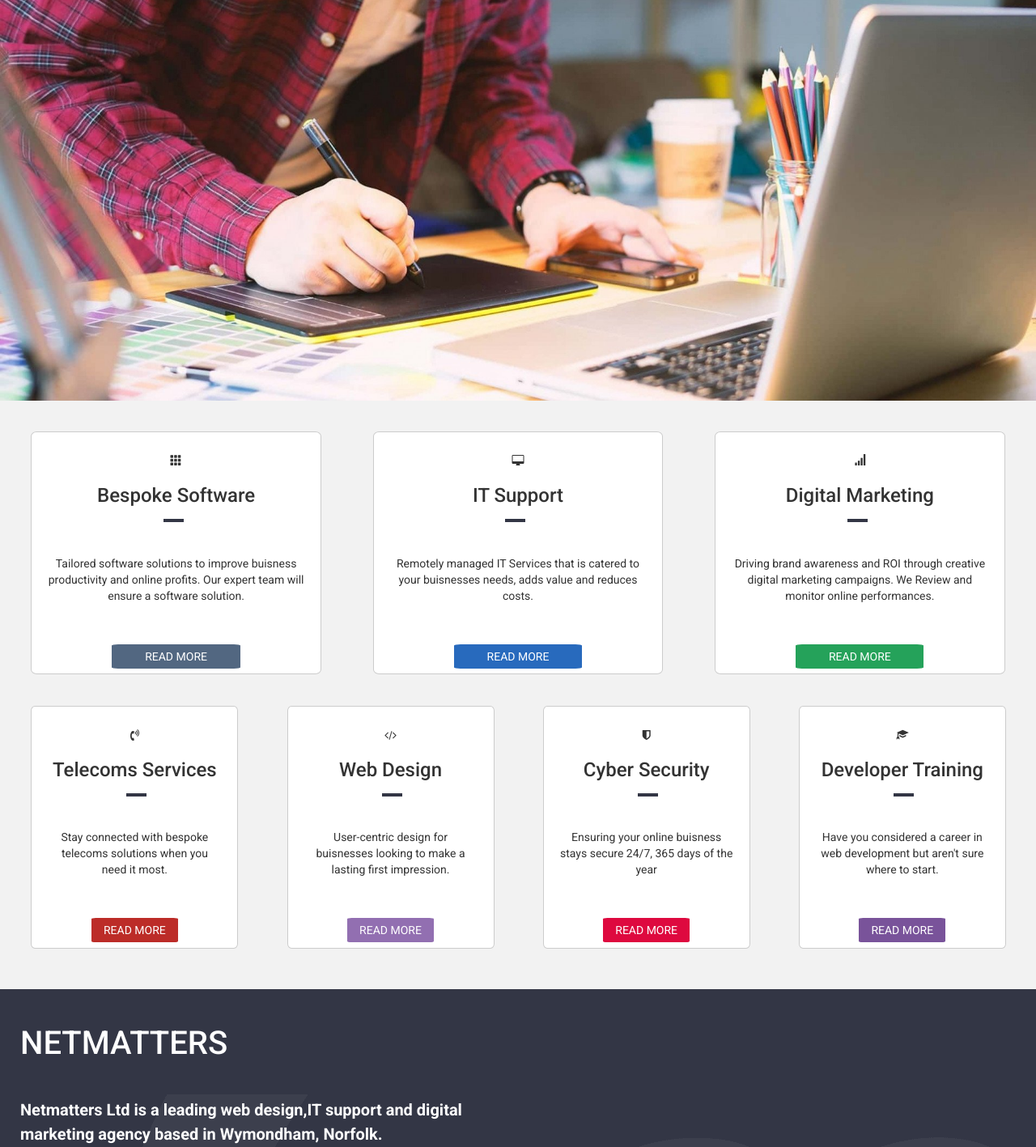
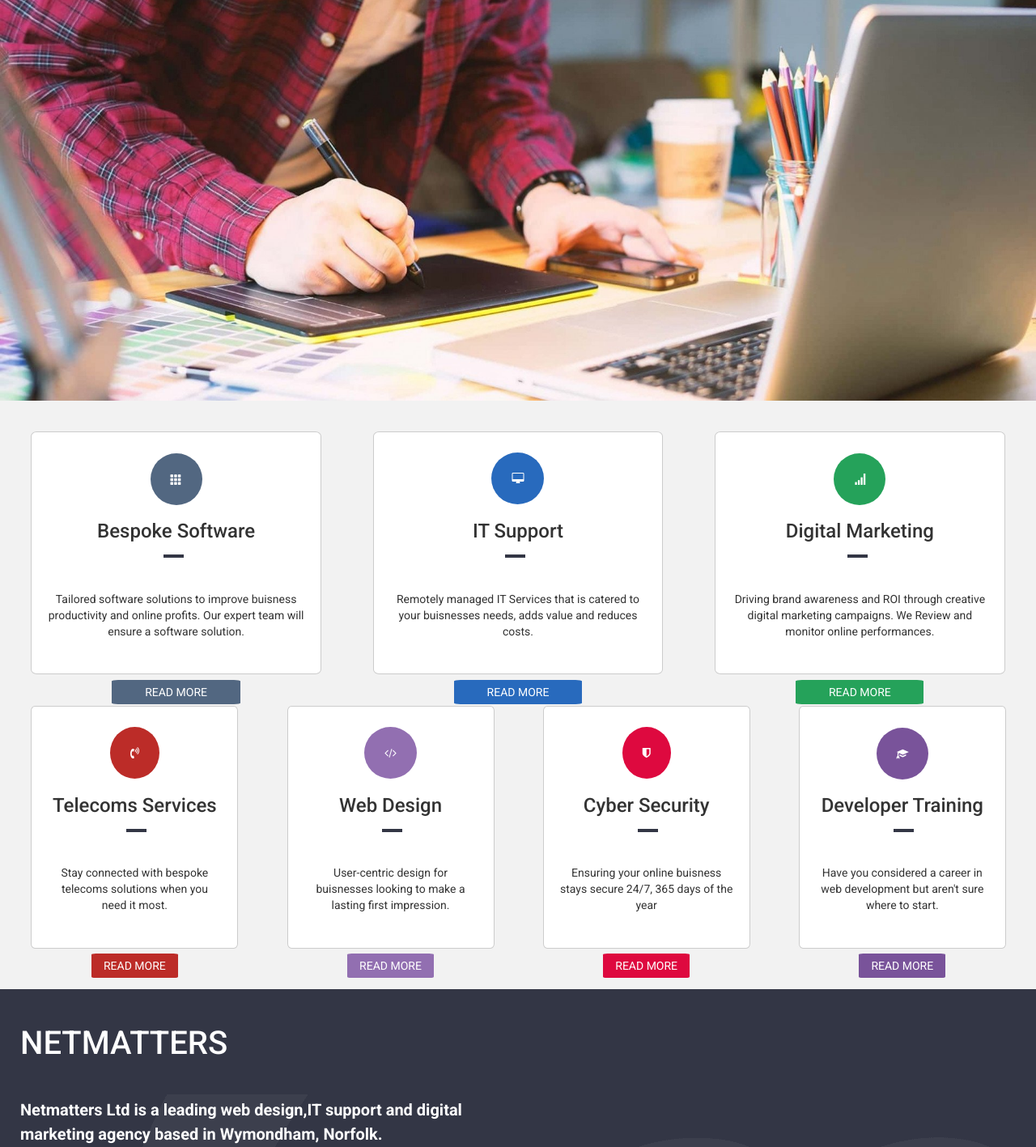
Before and after one commit to David-Every/Html-Css-Javascript-PHP-Reflection, a PHP site: page /html/index.html in a window 1280 px wide. Shown: the part 211-1628 px from the top of the page at 81% size. Run offline with PHP 8.4, Linux system fonts and the light colour scheme.

Commit message:
Fixes issue with service cards icons not colouring

```diff
--- a/html/index.html
+++ b/html/index.html
@@ -148,7 +148,7 @@
                 <div class = "card service card-nav-bs ">
 
                     <div class = "service-icon"></div>
-                    <i class ="glyphicon glyphicon-th"></i>
+                    <i class ="glyphicon glyphicon-th card-icon"></i>
                     <!-- <img class ="service-icon" src ="../img/Icons/nav-Icons/apps.svg"> -->
                     <h3 class = "c-title" >Bespoke Software</h3>
                     <p>
@@ -162,7 +162,7 @@
 
                 <div class = "card service card-nav-it ">
                     <!-- <img class ="service-icon" src = "../img/Icons/nav-Icons/monitor.svg"> -->
-                    <i class = "fa fa-desktop"></i>
+                    <i class = "fa fa-desktop card-icon"></i>
                     <h3 class = "c-title" >IT support</h3>
                     <p>Remotely managed IT Services that is catered
                         to your buisnesses needs, adds value and
@@ -173,7 +173,7 @@
 
                 <div class = "card service card-nav-mk ">
                     <!-- <img class ="service-icon" src = "../img/Icons/nav-Icons/bar-chart.svg"> -->
-                    <i class = "glyphicon glyphicon-signal" ></i>
+                    <i class = "glyphicon glyphicon-signal card-icon" ></i>
                     <h3 class = "c-title" >Digital Marketing</h3>
                     <p>
                         Driving brand awareness and ROI through
@@ -184,8 +184,8 @@
                 </div>
             </div>
             <div class = "row-2">
-               <div class = "card service card-nav-tc">
-                    <i class ="fa fa-volume-control-phone"></i>
+               <div class = "card service card-nav-tc ">
+                    <i class ="fa fa-volume-control-phone card-icon"></i>
                     <h3 class = "c-title" >Telecoms Services</h3>
                     <p>
                     Stay connected with bespoke telecoms solutions
@@ -196,7 +196,7 @@
 
                  <div class = "card service card-nav-web ">
                     <!-- <img class ="service-icon" src = "../img/Icons/nav-Icons/code.svg"> -->
-                    <i class = "fa fa-code"> </i>
+                    <i class = "fa fa-code card-icon"> </i>
                     <h3 class = "c-title" >web design</h3>
                     <p>
                         User-centric design for buisnesses looking to
@@ -207,7 +207,7 @@
 
                 <div class = "card service card-nav-cs ">
                     <!-- <img class ="service-icon" src = "../img/Icons/nav-Icons/security-shield.svg">  -->
-                    <i class = "fa fa-shield"> </i>
+                    <i class = "fa fa-shield card-icon"> </i>
                     <h3 class = "c-title" > cyber security</h3>
                     <p>Ensuring your online buisness stays secure 24/7,
                         365 days of the year
@@ -217,7 +217,7 @@
 
                 <div class = "card service card-nav-dt ">
                     <!-- <img class ="service-icon" src = "../img/Icons/nav-Icons/college.svg">  -->
-                    <i class = "glyphicon glyphicon-education"></i>
+                    <i class = "glyphicon glyphicon-education card-icon"></i>
                     <h3 class = "c-title" >Developer Training</h3>
                     <p> Have you considered a career in web development
                         but aren't sure where to start.
--- a/scss/_card-colouring.scss
+++ b/scss/_card-colouring.scss
@@ -1,3 +1,6 @@
+// This code  creates code blocks for the service cards and adjusts the colours when hovered over
+//for each service card
+
 $service-colors:('web' $nm-web, 'it' $nm-it, 'tc' $nm-tc, 'bs' $nm-bs, 'mk' $nm-marketing, 'cs' $nm-security, 'dt' $nm-training);
 /*Creates a block of code that colours the backgtound*/
 @each $name, $color in $service-colors{
@@ -8,11 +11,15 @@ $service-colors:('web' $nm-web, 'it' $nm-it, 'tc' $nm-tc, 'bs' $nm-bs, 'mk' $nm-
         //and applies a background colour to it
     }
 
-    //Read me icons
+    //Read me /icon colouring
     .card-nav-#{$name}{
         //Default
         background-color: $nm-primary;
         .rm-#{$name}{
+            background-color: $color; //Sets color of read me to the current colour the loop is setting
+            color:$nm-primary;
+        }
+        .card-icon{
             background-color: $color;
             color:$nm-primary;
         }
@@ -20,6 +27,10 @@ $service-colors:('web' $nm-web, 'it' $nm-it, 'tc' $nm-tc, 'bs' $nm-bs, 'mk' $nm-
         &:hover{
             background-color:$color;
             color:$nm-primary;
+            .card-icon{
+                background-color: $nm-primary;
+                color:$color;
+            }
 
             .rm-#{$name}{
                 //padding-top: 100px;
--- a/scss/_colours.scss
+++ b/scss/_colours.scss
@@ -18,6 +18,7 @@ $facebook-hover: #3b5998;
 $twitter-hover: #00ACEE;
 $linkedin-hover: #0077B5;
 
+//sets the background colour for these parent classes
 .footer-web-design,
 .footer-icons,
 .card-nav,
--- a/scss/_media-queries.scss
+++ b/scss/_media-queries.scss
@@ -1,4 +1,8 @@
 // || MEDIA QUERIES || //
+/* breakpoint variables*/
+$break-sm: 768px;
+$break-m: 769px; //992px
+$break-lg: 1260px; //1000
 
  //Small
 
--- a/scss/_services-card.scss
+++ b/scss/_services-card.scss
@@ -1,3 +1,4 @@
+
 .card-nav{
     padding-bottom:50px;
     .row-1{  //Parent of row 1
@@ -85,3 +86,8 @@
             margin-top:3%;
         }
     }
+
+    .card-icon{ // selects nav icon
+        padding: 25px;
+        border-radius: 100%;
+    }
--- a/scss/_variables.scss
+++ b/scss/_variables.scss
@@ -5,24 +5,17 @@ $linkedin: 'li' url("../img/Icons/social-media-icons/linkedin-svgrepo-com.svg")
 
 $social-media: $facebook, $twitter, $linkedin;
 
+//cycles through each social media variable and sets the default colour and what colour
+//they will be when hovered over.
 @each $name, $social, $color in $social-media{
     .social-#{$name}{
         background:darken($nm-secondary, 7%) $social no-repeat center;
         background-size: 25%;
         padding:20px 50px;
-        /*fill svg to $color*/
 
         &:hover{
             background-color: $color;
-            /*fill svg to white*/
         }
     }
 
 }
-
-/* breakpoint variables*/
-// $break-xs:575px;
-// $break-sm: 576px;
-$break-sm: 768px;
-$break-m: 769px; //992px
-$break-lg: 1260px; //1000
--- a/scss/style.css
+++ b/scss/style.css
@@ -427,6 +466,11 @@ footer .buisness-info a:hover {
   }
 }
 
+.card-icon {
+  padding: 25px;
+  border-radius: 100%;
+}
+
 .nav-bar {
   display: -webkit-box;
   display: -ms-flexbox;
@@ -530,9 +574,19 @@ footer .buisness-info a:hover {
   color: #fff;
 }
 
+.card-nav-web .card-icon {
+  background-color: #926fb1;
+  color: #fff;
+}
+
 .card-nav-web:hover {
   background-color: #926fb1;
   color: #fff;
+}
+
+.card-nav-web:hover .card-icon {
+  background-color: #fff;
+  color: #926fb1;
 }
 
 .card-nav-web:hover .rm-web {
@@ -553,9 +607,19 @@ footer .buisness-info a:hover {
   color: #fff;
 }
 
+.card-nav-it .card-icon {
+  background-color: #286ABD;
+  color: #fff;
+}
+
 .card-nav-it:hover {
   background-color: #286ABD;
   color: #fff;
+}
+
+.card-nav-it:hover .card-icon {
+  background-color: #fff;
+  color: #286ABD;
 }
 
 .card-nav-it:hover .rm-it {
@@ -576,9 +640,19 @@ footer .buisness-info a:hover {
   color: #fff;
 }
 
+.card-nav-tc .card-icon {
+  background-color: #BC2C28;
+  color: #fff;
+}
+
 .card-nav-tc:hover {
   background-color: #BC2C28;
   color: #fff;
+}
+
+.card-nav-tc:hover .card-icon {
+  background-color: #fff;
+  color: #BC2C28;
 }
 
 .card-nav-tc:hover .rm-tc {
@@ -599,9 +673,19 @@ footer .buisness-info a:hover {
   color: #fff;
 }
 
+.card-nav-bs .card-icon {
+  background-color: #526781;
+  color: #fff;
+}
+
 .card-nav-bs:hover {
   background-color: #526781;
   color: #fff;
+}
+
+.card-nav-bs:hover .card-icon {
+  background-color: #fff;
+  color: #526781;
 }
 
 .card-nav-bs:hover .rm-bs {
@@ -622,9 +706,19 @@ footer .buisness-info a:hover {
   color: #fff;
 }
 
+.card-nav-mk .card-icon {
+  background-color: #25A25A;
+  color: #fff;
+}
+
 .card-nav-mk:hover {
   background-color: #25A25A;
   color: #fff;
+}
+
+.card-nav-mk:hover .card-icon {
+  background-color: #fff;
+  color: #25A25A;
 }
 
 .card-nav-mk:hover .rm-mk {
@@ -645,9 +739,19 @@ footer .buisness-info a:hover {
   color: #fff;
 }
 
+.card-nav-cs .card-icon {
+  background-color: #DE093F;
+  color: #fff;
+}
+
 .card-nav-cs:hover {
   background-color: #DE093F;
   color: #fff;
+}
+
+.card-nav-cs:hover .card-icon {
+  background-color: #fff;
+  color: #DE093F;
 }
 
 .card-nav-cs:hover .rm-cs {
@@ -668,59 +772,24 @@ footer .buisness-info a:hover {
   color: #fff;
 }
 
+.card-nav-dt .card-icon {
+  background-color: #79539a;
+  color: #fff;
+}
+
 .card-nav-dt:hover {
   background-color: #79539a;
   color: #fff;
 }
 
-.card-nav-dt:hover .rm-dt {
+.card-nav-dt:hover .card-icon {
   background-color: #fff;
   color: #79539a;
 }
 
-@media (max-width: 768px) {
-  .content {
-    padding: 25px;
-    width: 100%;
-  }
-  .buisness-info {
-    width: 100%;
-    padding-top: 50px;
-    padding-right: 150px;
-    padding-left: 25px;
-  }
-  .footer-icons,
-  .footer-web-design,
-  header,
-  .nav-bar {
-    display: none;
-  }
-  header .logo {
-    margin-left: none;
-  }
-  .carousel {
-    width: 100%;
-    height: 550px;
-  }
-}
-
-@media (min-width: 768px (max-width: 769px)) {
-  .content {
-    padding: 25px;
-    width: 100%;
-  }
-}
-
-@media (min-width: 1260px) {
-  .content {
-    width: 45%;
-  }
-  header .logo {
-    margin-left: 150px;
-  }
-  .carousel {
-    width: 100%;
-  }
+.card-nav-dt:hover .rm-dt {
+  background-color: #fff;
+  color: #79539a;
 }
 
 /* Stops items from being selected / copied*/
--- a/scss/style.scss
+++ b/scss/style.scss
@@ -1,6 +1,7 @@
 * { margin:0; padding:0; box-sizing:border-box; } //resets html
 
 @import 'colours',
+'media-queries',
 'variables',
 'fonts',
 'debug',
@@ -12,8 +13,7 @@
 'nav',
 'card-colouring',
 'imgs', // Currently unused
-'dropdowns',
-'media-queries';
+'dropdowns';
 
 /* Stops items from being selected / copied*/
 body{
```
Also changed, not shown: other parts of scss/style.css (+46 -7 lines), 1 other file.
